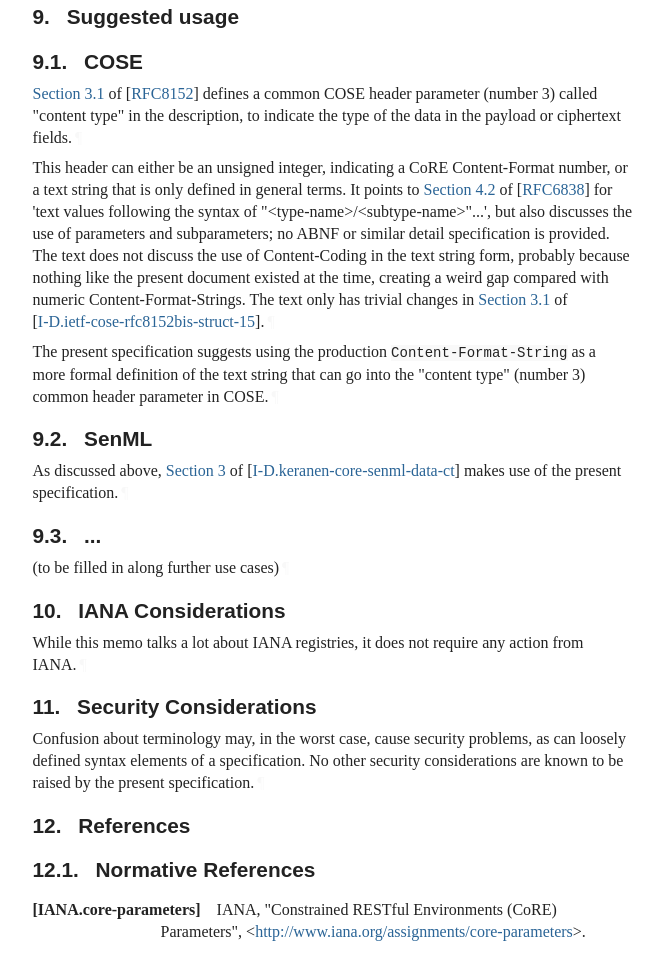
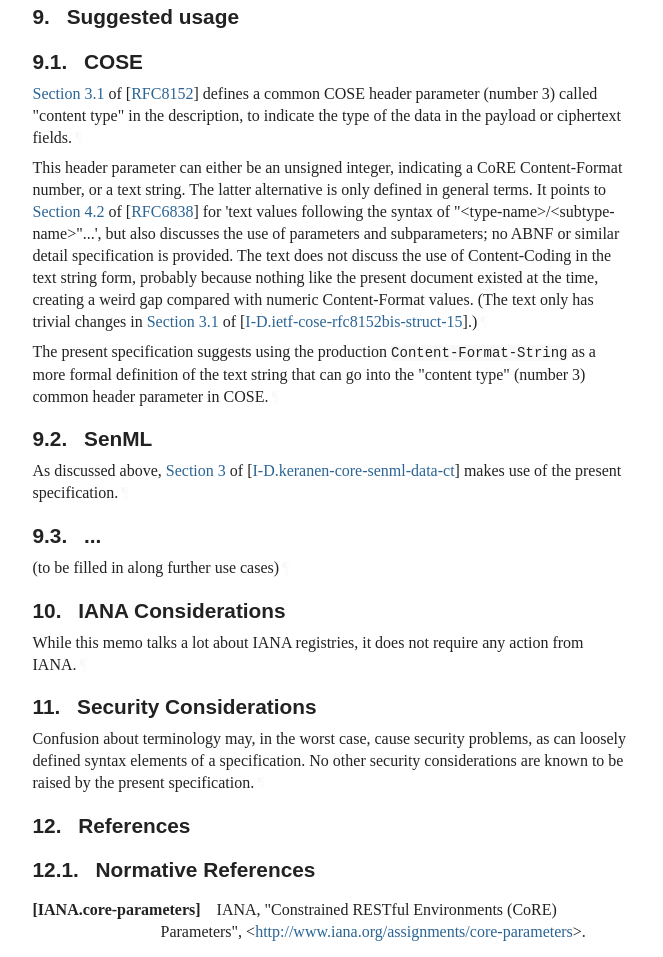
Before and after one commit to cabo/mtct, a plain HTML site: page draft-bormann-core-media-content-type-format.html in a window 1280 px wide. Shown: the part 5082-6039 px from the top of the page, without its empty margins (92-755 px from the left). Drawn offline with Linux system fonts and the light colour scheme; a web font is replaced by a local one.

Commit message:
Script updating gh-pages from 87060b0. [ci skip]

```diff
--- a/draft-bormann-core-media-content-type-format.html
+++ b/draft-bormann-core-media-content-type-format.html
@@ -1344,9 +1344,9 @@ rather insensitive.<a href="#section-8-4" class="pilcrow">¶</a></p>
 <p id="section-9.1-1"><span><a href="https://rfc-editor.org/rfc/rfc8152#section-3.1" class="relref">Section 3.1</a> of [<a href="#RFC8152" class="xref">RFC8152</a>]</span> defines a common COSE header parameter
 (number 3) called "content type" in the description, to indicate the
 type of the data in the payload or ciphertext fields.<a href="#section-9.1-1" class="pilcrow">¶</a></p>
-<p id="section-9.1-2">This header can either be an unsigned integer, indicating a CoRE
-Content-Format number, or a text string that is only defined in
-general terms.
+<p id="section-9.1-2">This header parameter can either be an unsigned integer, indicating a CoRE
+Content-Format number, or a text string.
+The latter alternative is only defined in general terms.
 It points to <span><a href="https://rfc-editor.org/rfc/rfc6838#section-4.2" class="relref">Section 4.2</a> of [<a href="#RFC6838" class="xref">RFC6838</a>]</span> for 'text values following the
 syntax of "&lt;type-name&gt;/&lt;subtype-name&gt;"...', but also discusses the
 use of parameters and subparameters; no ABNF or similar detail
@@ -1354,8 +1354,8 @@ specification is provided.
 The text does not discuss the use of Content-Coding in the text string
 form, probably because nothing like the present document existed at
 the time, creating a weird gap compared with numeric
-Content-Format-Strings.
-The text only has trivial changes in <span><a href="https://tools.ietf.org/html/draft-ietf-cose-rfc8152bis-struct-15#section-3.1" class="relref">Section 3.1</a> of [<a href="#I-D.ietf-cose-rfc8152bis-struct-15" class="xref">I-D.ietf-cose-rfc8152bis-struct-15</a>]</span>.<a href="#section-9.1-2" class="pilcrow">¶</a></p>
+Content-Format values.
+(The text only has trivial changes in <span><a href="https://tools.ietf.org/html/draft-ietf-cose-rfc8152bis-struct-15#section-3.1" class="relref">Section 3.1</a> of [<a href="#I-D.ietf-cose-rfc8152bis-struct-15" class="xref">I-D.ietf-cose-rfc8152bis-struct-15</a>]</span>.)<a href="#section-9.1-2" class="pilcrow">¶</a></p>
 <p id="section-9.1-3">The present specification suggests using the production
 <code>Content-Format-String</code> as a more formal definition of the text string
 that can go into the "content type" (number 3) common header parameter
```
Also changed, not shown: draft-bormann-core-media-content-type-format.txt.
